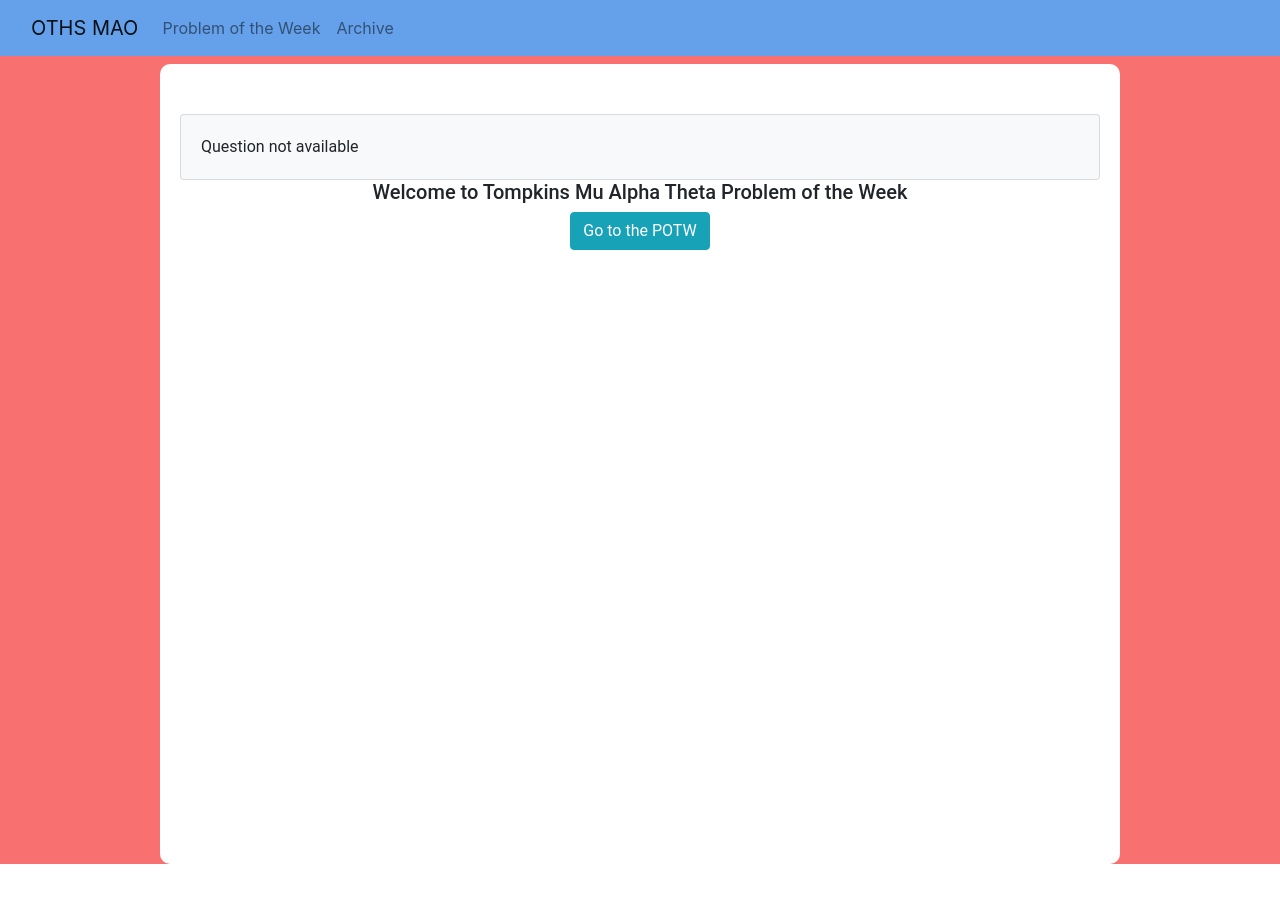
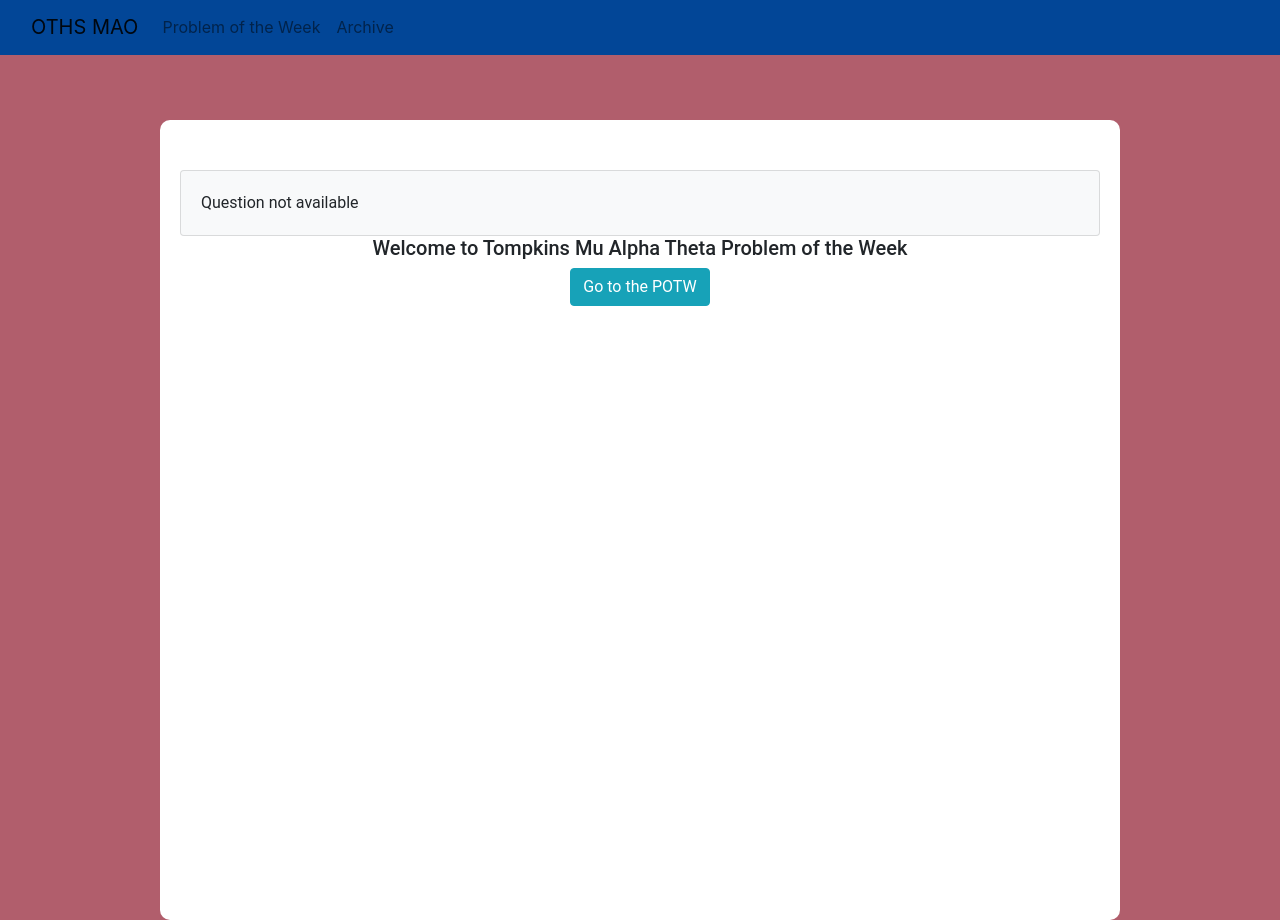
Before and after one commit to Samintell/mao-potw, a Django app: page /weekly/ in a window 1280 px wide. Before the commit the page ends 864 px from the top, so only its background shows below. Run offline with Django 3.2, Linux system fonts and the light colour scheme; data that the repository does not hold is empty; some libraries are stand-ins or nearby versions.

Commit message:
tweaks to color

```diff
--- a/proboftheweek/static/assets/css/styles.css
+++ b/proboftheweek/static/assets/css/styles.css
@@ -12,7 +12,7 @@
 }
 
 body {
-    background-color:rgba(248, 100, 100, 0.92)
+    background-color: #b15e6c;
 }
 
 .arch-list {
@@ -26,8 +26,8 @@ body {
 
 .navbar {
     color: white;
-    background-color: rgba(101, 161, 234, 1);
-    position: fixed;
-    top: 0;
+    background-color: rgba(2, 70, 151, 1);
+    position: relative;
+    top: -25px;
     width: 100%;
 }
```
